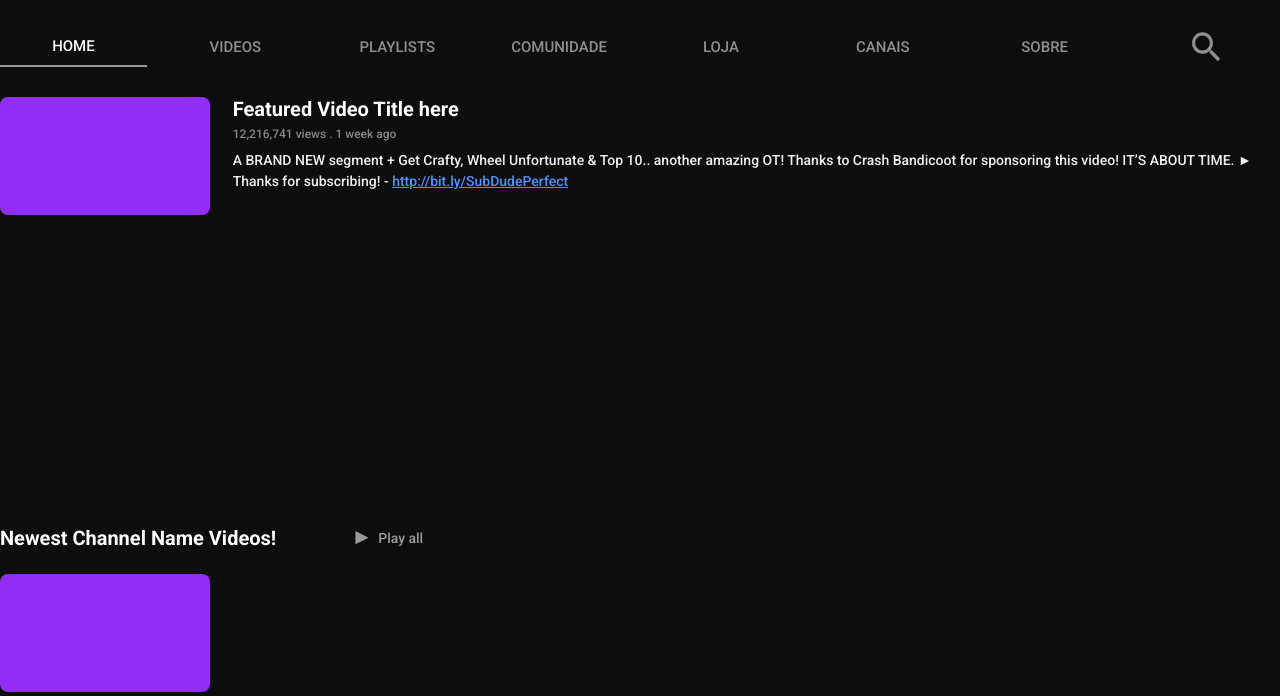
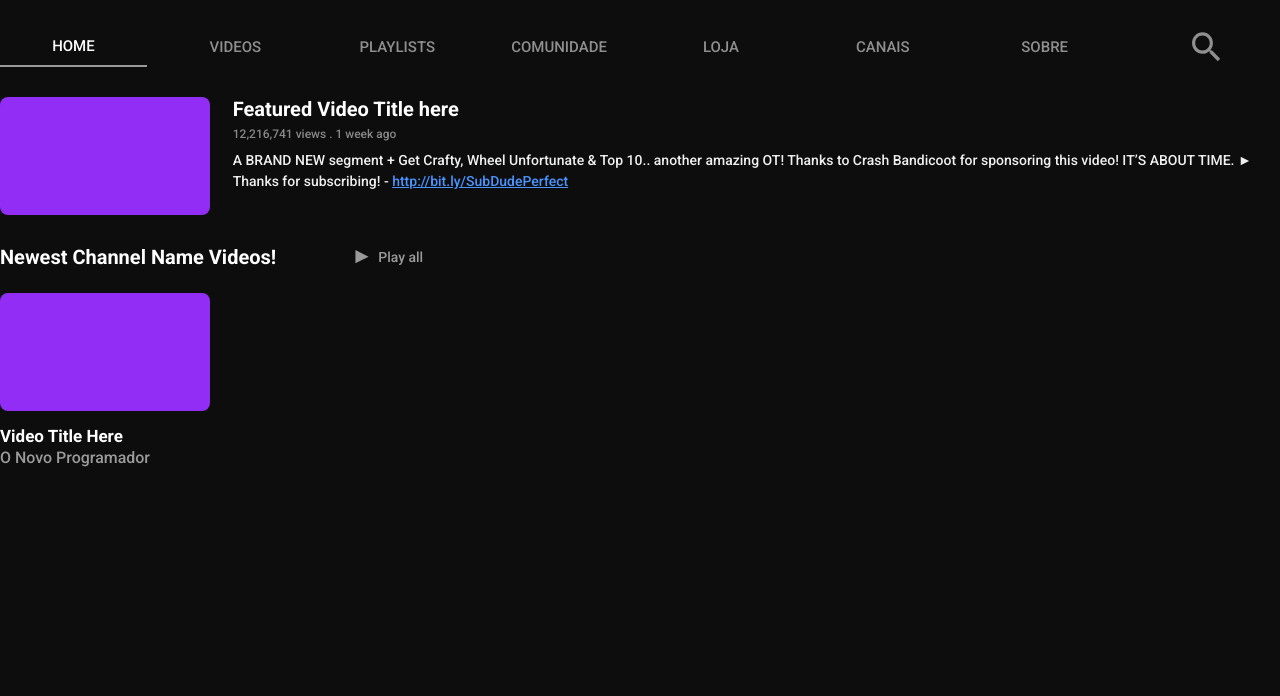
Before and after one commit to TonyAraujo88/Projeto01, a plain HTML site: page index.html in a window 1280 px wide. Shown: the part 541-1237 px from the top of the page. After the commit the page ends 1037 px from the top, so only its background shows below. Drawn offline with Linux system fonts and the light colour scheme.

Commit message:
sessao_video_yt2

```diff
--- a/estilo.css
+++ b/estilo.css
@@ -376,7 +376,17 @@ nav {
     flex-direction: row;
 }
 
-.nome-video--sessao {
+.nome--video--sessao {
     font-size: 17px;
     margin-top: 15px;
 }
+
+.nome--canal {
+    margin: 0;
+    color: #9a9a9a;
+    font-family: Roboto;
+    font-size: 15.987px;
+    font-style: normal;
+    font-weight: 500;
+    line-height: 150%;
+}
--- a/index.html
+++ b/index.html
@@ -146,11 +146,6 @@
                   Thanks to Crash Bandicoot for sponsoring this video! IT’S ABOUT TIME.
                   ► Thanks for subscribing! - <a class="link--desc" href="http://bit.ly/SubDudePerfect" target="_blank">http://bit.ly/SubDudePerfect</a></h3>
             </div>
-
-        </div>
-
-        <div class="sessao--videos">
-
         </div>
         <div class="sessao--videos">
 
@@ -158,12 +153,13 @@
             <h1 class="nome--video">Newest Channel Name Videos!</h1>
             <img class="icon--play" src="assets/icons/play.svg" />
             <label class="play--all">Play all</label>
-
           </div>
 
             <div class="video--container">
               <div class="video"></div>
-              <h1 class="nome--video nome-video--sessao">Video Title Here</h1>
+
+              <h1 class="nome--video nome--video--sessao">Video Title Here</h1>
+              <h2 class="nome--canal">O Novo Programador</h2>
             </div>
 
         </div>
```
